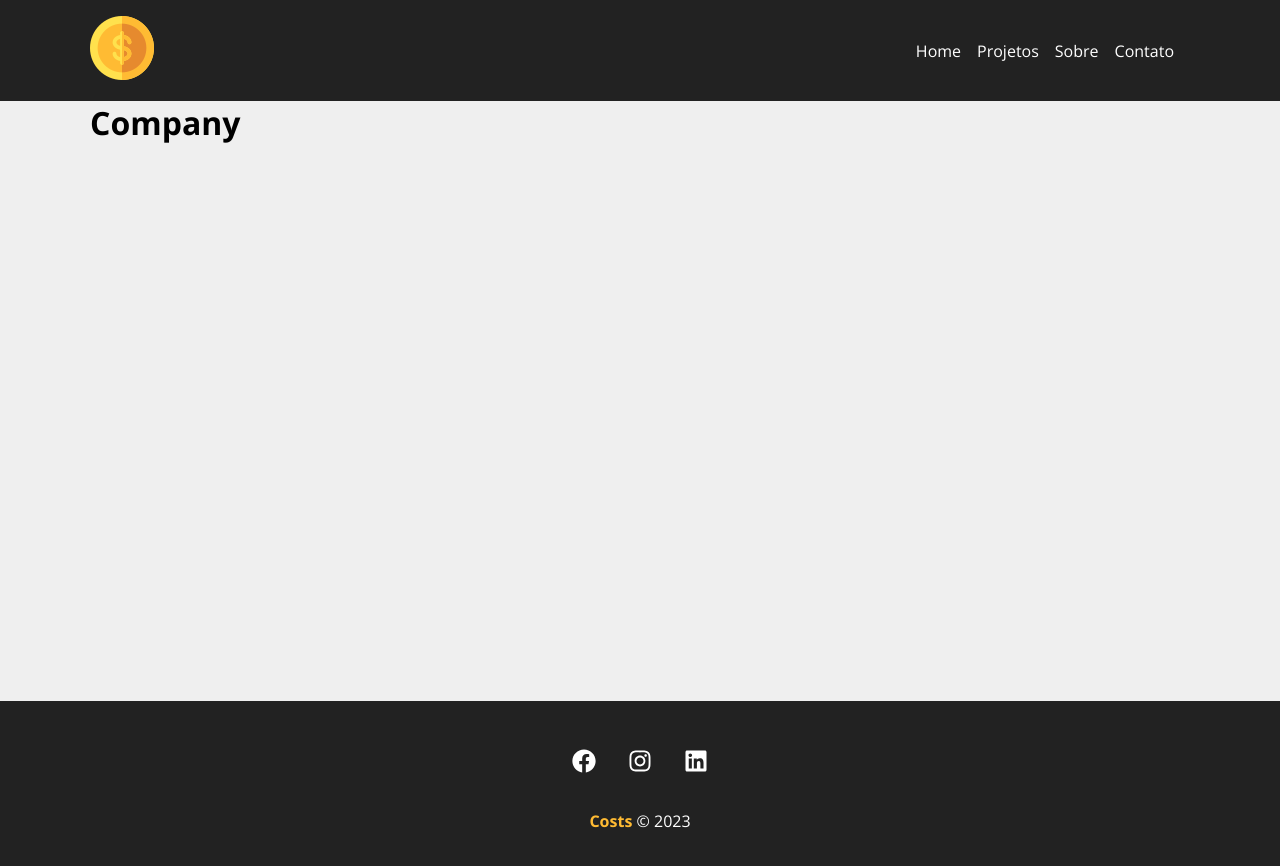
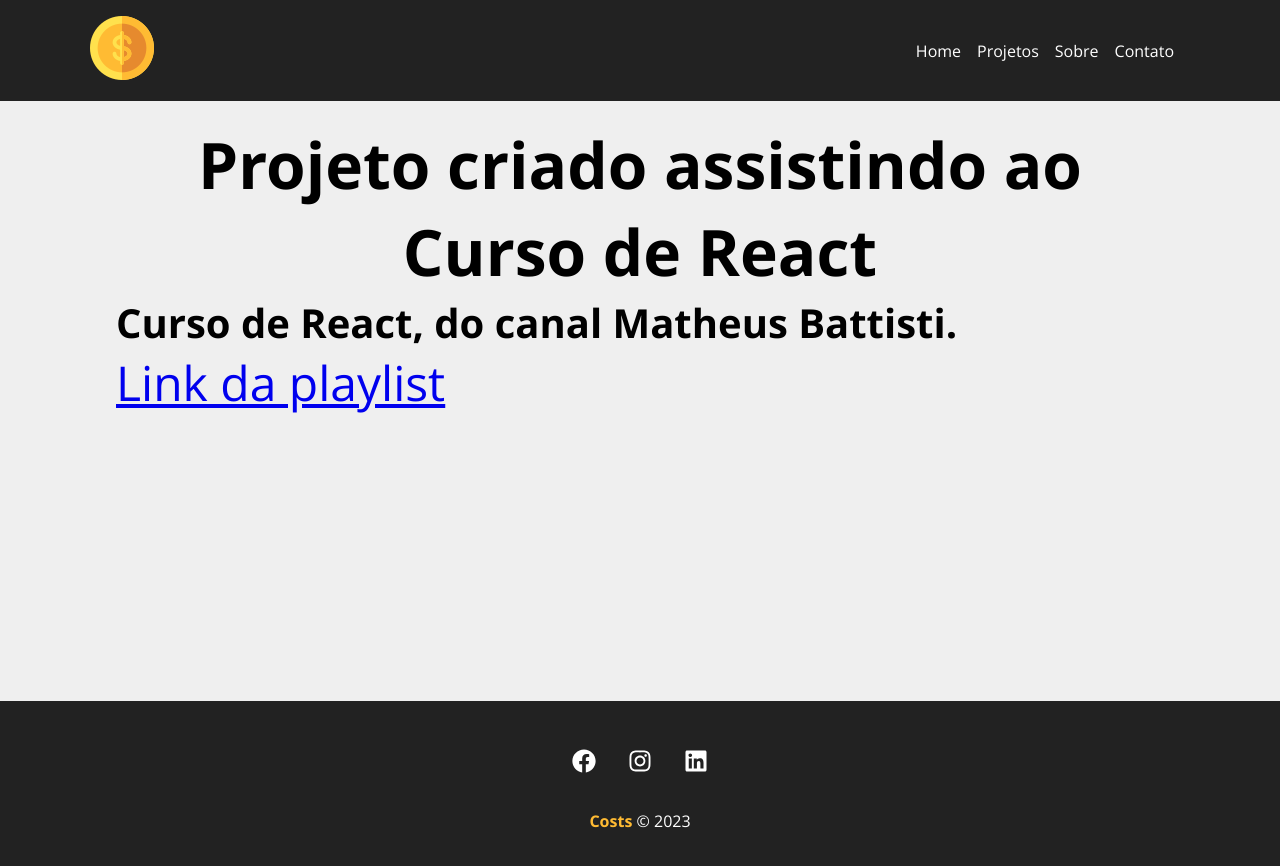
Before and after one commit to giovanep4mg/Projeto_Costs, a React (Create React App) app: page /company in a window 1280 px wide. Shown: the top 866 px of the page. Built offline with nearby package versions, Linux system fonts and the light colour scheme.

Commit message:
projeto finalizado

```diff
--- a/src/Components/pages/Company/Company.js
+++ b/src/Components/pages/Company/Company.js
@@ -1,10 +1,29 @@
+import styles from './Company.module.css';
+
+
 function Company(){
     return(
-        <>
-            <h1>Company
+        <div className={styles.company_tudo}>
+            <div>
+                <h1>
+                    Projeto criado assistindo ao Curso de React
+                </h1>
+            </div>
+            <div>
+                <h2>
+                    Curso de React, do canal <span>Matheus</span> <span>Battisti</span>.
+                </h2>
+            </div>
+            <div>
+                <p>
+                    <a href="https://youtube.com/playlist?list=PLnDvRpP8BneyVA0SZ2okm-QBojomniQVO&si=aGOQI2TcQAGR1_KQ">
+                        Link da playlist
+                    </a>
+                </p>
+            </div>
+        </div>
 
-            </h1>
-        </>
+
     )
 }
 export default Company;
--- /dev/null
+++ b/src/Components/pages/Company/Company.module.css
@@ -0,0 +1,23 @@
+.company_tudo{
+    margin: 10px;
+    padding: 10px;
+    display: inline-flexbox;
+    margin-inline: 1em;
+    margin-bottom: 1.5em;
+}
+
+.company_tudo h1 {
+    text-align: center;
+    font-family: 'Segoe UI', Tahoma, Geneva, Verdana, sans-serif;
+    font-size: 4em;
+    display: inline-flexbox;
+}
+
+.company_tudo h2 {
+    display: inline-flexbox;
+    font-size: 2.5em;
+}
+
+.company_tudo a {
+    font-size: 3em;
+}
```
Also changed, not shown: src/index.css (line endings or trailing spaces).
